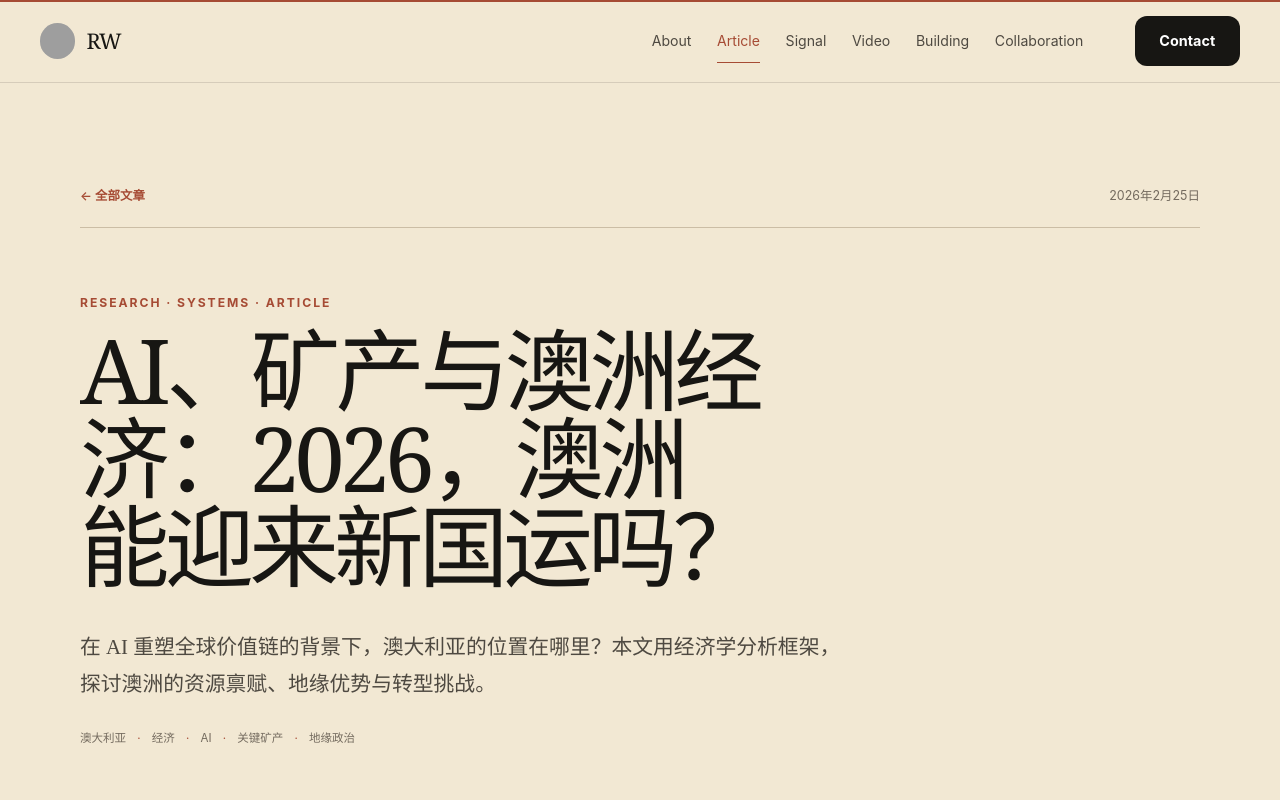
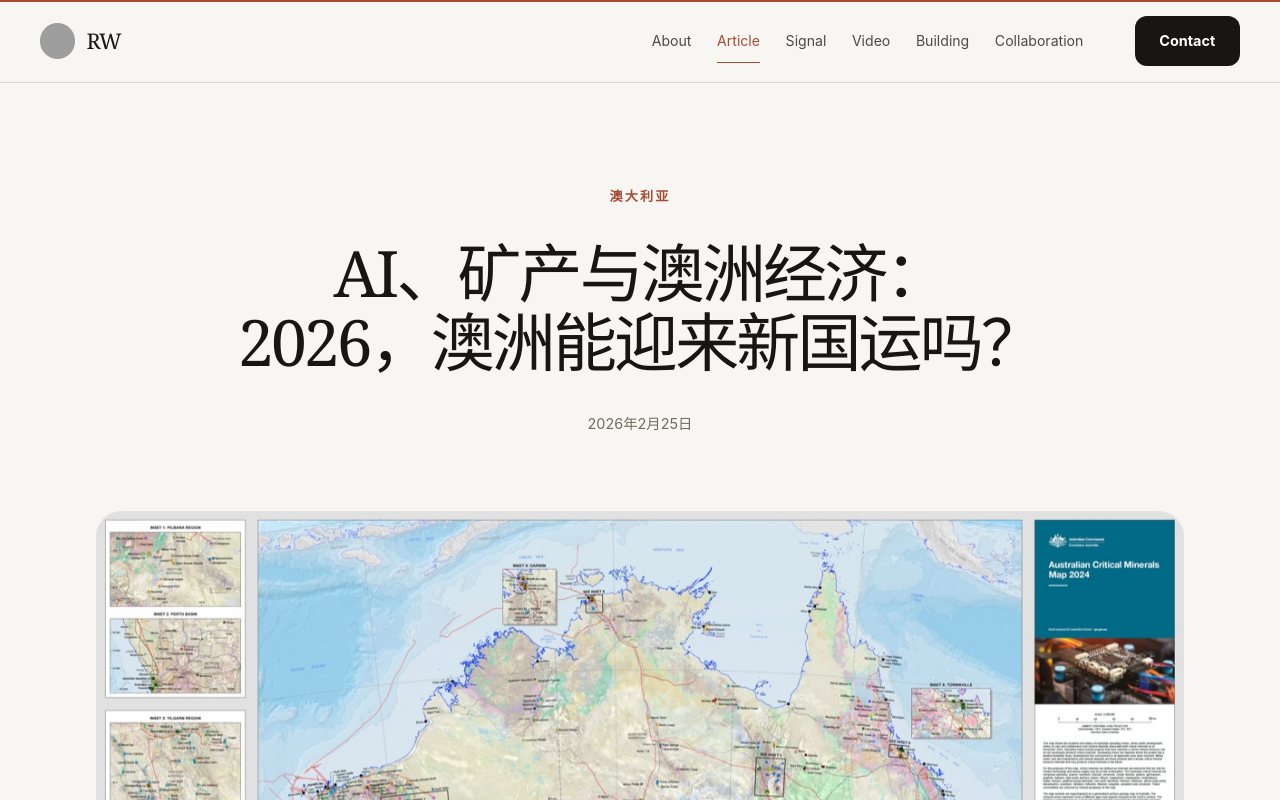
Before and after one commit to ozrwayne/roland-site, an Astro site: page /blog/australia-2026 in a window 1280 px wide. Shown: the top 800 px of the page. Built offline with nearby package versions, Linux system fonts and the light colour scheme; Astro itself is replaced by a stand-in of ours; grey boxes are pictures that could not be loaded; a web font is replaced by a local one.

Commit message:
design: refine article hierarchy and covers

```diff
--- a/src/layouts/ArticlePost.astro
+++ b/src/layouts/ArticlePost.astro
@@ -29,6 +29,7 @@ const formatter = new Intl.DateTimeFormat(lang === 'zh' ? 'zh-CN' : 'en', {
   month: 'long',
   day: 'numeric',
 });
+const category = tags[0] ?? (lang === 'zh' ? '文章' : 'Article');
 
 const navLinks = [
   { label: 'About', href: '/#about' },
@@ -44,7 +45,7 @@ const navLinks = [
 <html lang={htmlLang}>
   <head>
     <SEO title={title} description={description} image={cover} />
-    <meta name="theme-color" content="#f2e8d3" />
+    <meta name="theme-color" content="#f7f6f2" />
     <link rel="stylesheet" href="/vendor/phosphor/style.css" />
     <link rel="preload" as="font" type="font/woff2" href="/assets/anthropic-sans.woff2" crossorigin />
   </head>
@@ -83,20 +84,9 @@ const navLinks = [
       <article class="post">
         <header class="post-header">
           <div class="post-heading">
-            <div class="post-utility">
-              <a href="/blog">← 全部文章</a>
-              <time datetime={pubDate.toISOString()}>{formatter.format(pubDate)}</time>
-            </div>
-
-            <p class="post-kicker">Research · Systems · Article</p>
+            <p class="post-kicker">{category}</p>
             <h1>{title}</h1>
-            <p class="post-description">{description}</p>
-
-            {tags.length > 0 && (
-              <div class="tags" aria-label="文章标签">
-                {tags.map((tag) => <span>{tag}</span>)}
-              </div>
-            )}
+            <time class="post-date" datetime={pubDate.toISOString()}>{formatter.format(pubDate)}</time>
           </div>
         </header>
 
@@ -137,11 +127,11 @@ const navLinks = [
   }
 
   :global(:root) {
-    --article-bg: #f2e8d3;
+    --article-bg: #f7f6f2;
     --article-ink: #171613;
     --article-copy: #4e4941;
     --article-muted: #746b5f;
-    --article-line: #cbbda5;
+    --article-line: #d9d3c8;
     --article-accent: #a64b34;
     --article-display: 'Iowan Old Style', Baskerville, Georgia, 'Times New Roman', serif;
     --article-serif: 'Songti SC', 'Noto Serif SC', STSong, SimSun, serif;
@@ -324,90 +314,57 @@ const navLinks = [
   }
 
   .post-header {
-    padding: clamp(4rem, 8vw, 7.5rem) 0 clamp(2.5rem, 5vw, 4.5rem);
+    padding: clamp(4rem, 8vw, 7rem) 0 clamp(3rem, 6vw, 5rem);
   }
 
   .post-heading {
     width: min(100% - 3rem, 70rem);
     margin: 0 auto;
-  }
-
-  .post-utility {
-    display: flex;
-    align-items: center;
-    justify-content: space-between;
-    gap: 1.5rem;
-    padding-bottom: 1.2rem;
-    color: var(--article-muted);
-    border-bottom: 1px solid var(--article-line);
-    font-family: var(--article-sans);
-    font-size: 0.78rem;
-  }
-
-  .post-utility a {
-    color: var(--article-accent);
-    font-weight: 620;
-    text-decoration: none;
+    text-align: center;
   }
 
   .post-kicker {
-    margin: clamp(2.2rem, 5vw, 4rem) 0 0;
+    margin: 0;
     color: var(--article-accent);
     font-family: var(--article-sans);
-    font-size: 0.76rem;
+    font-size: 0.82rem;
     font-weight: 720;
     letter-spacing: 0.16em;
     text-transform: uppercase;
   }
 
   .post-heading h1 {
-    max-width: 64rem;
-    margin: 0.75rem 0 0;
+    max-width: 68rem;
+    margin: clamp(1.15rem, 2.4vw, 1.8rem) auto 0;
     color: var(--article-ink);
     font-family: var(--article-display), var(--article-serif);
-    font-size: clamp(3rem, 7vw, 6.9rem);
+    font-size: clamp(2.8rem, 5vw, 5.4rem);
     font-weight: 500;
-    letter-spacing: -0.055em;
-    line-height: 0.98;
+    letter-spacing: -0.045em;
+    line-height: 1.08;
     text-wrap: balance;
   }
 
-  .post-description {
-    max-width: 48rem;
-    margin: clamp(1.5rem, 3vw, 2.4rem) 0 0;
-    color: var(--article-copy);
-    font-family: var(--article-serif);
-    font-size: clamp(1.05rem, 1.7vw, 1.3rem);
-    line-height: 1.8;
-  }
-
-  .tags {
-    display: flex;
-    flex-wrap: wrap;
-    gap: 0.35rem 0;
-    margin-top: 1.6rem;
+  .post-date {
+    display: block;
+    margin-top: clamp(1.7rem, 3vw, 2.5rem);
     color: var(--article-muted);
     font-family: var(--article-sans);
-    font-size: 0.72rem;
-  }
-
-  .tags span:not(:last-child)::after {
-    margin: 0 0.7rem;
-    color: var(--article-accent);
-    content: '·';
+    font-size: 0.9rem;
+    line-height: 1.4;
   }
 
   .cover-wrap {
-    width: min(100% - 3rem, 70rem);
-    margin: 0 auto clamp(3.5rem, 7vw, 6rem);
+    width: min(100% - 3rem, 68rem);
+    margin: 0 auto clamp(4rem, 7vw, 6rem);
   }
 
   .cover-wrap img {
     display: block;
     width: 100%;
     height: auto;
-    max-height: 44rem;
     object-fit: contain;
+    border-radius: clamp(1rem, 2vw, 1.75rem);
   }
 
   .post-body,
@@ -497,11 +454,17 @@ const navLinks = [
   .post-body :global(pre) {
     overflow-x: auto;
     padding: 1.25rem 1.4rem;
-    color: #f4eee2;
+    color: #ffffff;
     background: var(--article-ink);
-    border-radius: 0;
+    border-radius: 0.8rem;
     font-size: 0.86rem;
     line-height: 1.7;
+  }
+
+  .post-body :global(pre code),
+  .post-body :global(pre code *) {
+    color: #ffffff !important;
+    -webkit-text-fill-color: #ffffff;
   }
 
   .post-body :global(table) {
@@ -587,19 +550,9 @@ const navLinks = [
       padding-top: 3rem;
     }
 
-    .post-utility {
-      align-items: flex-start;
-      flex-direction: column;
-      gap: 0.45rem;
-    }
-
     .post-heading h1 {
-      font-size: clamp(2.8rem, 14vw, 4.5rem);
-      line-height: 1.04;
-    }
-
-    .post-description {
-      font-size: 1rem;
+      font-size: clamp(2.4rem, 10.5vw, 3.6rem);
+      line-height: 1.08;
     }
 
     .post-end {
```
